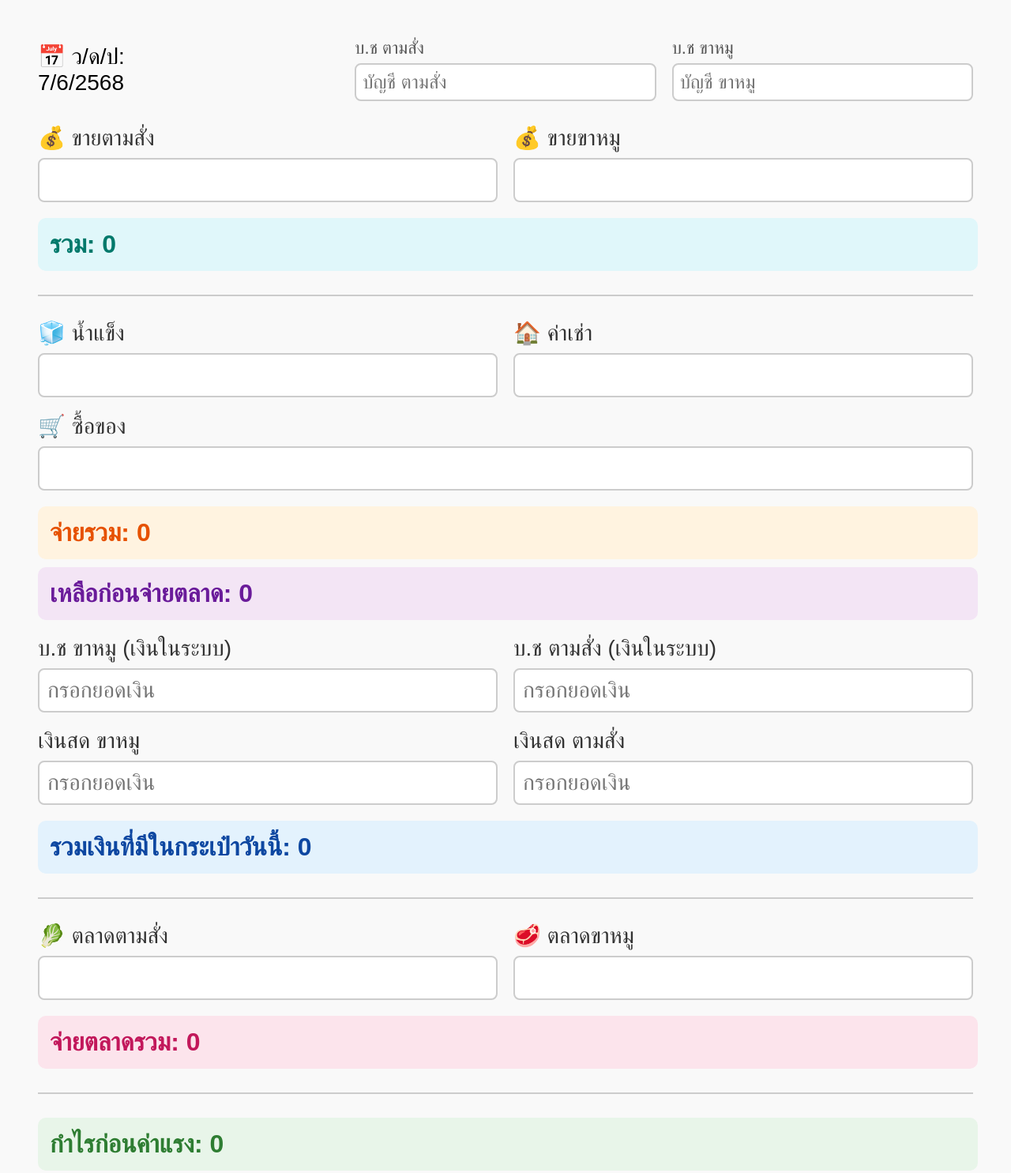
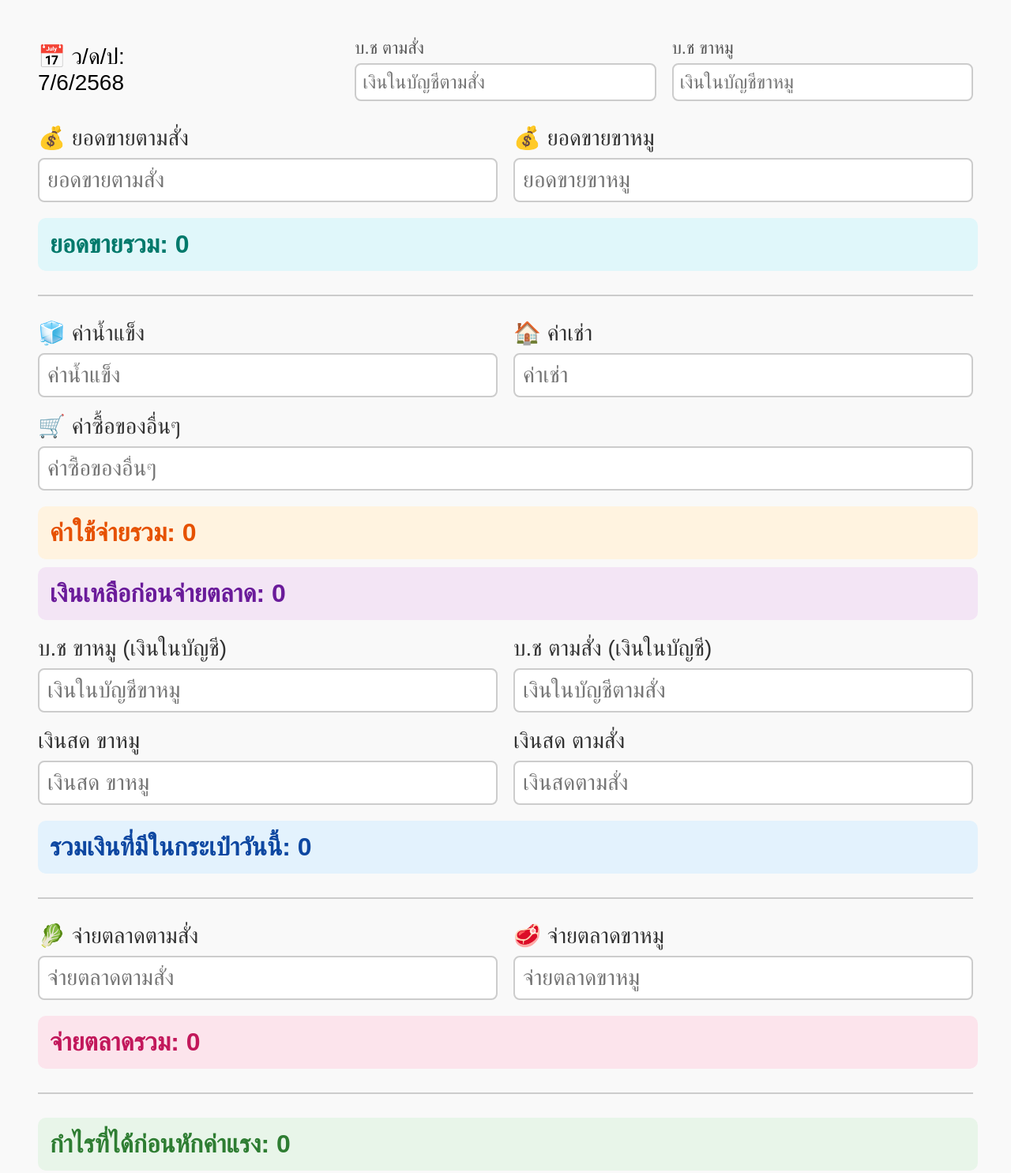
Before and after one commit to Scallarr/calculate, a plain HTML site: page index.html in a window 1280 px wide. Shown: the top 1485 px of the page at 79% size. Drawn offline with Linux system fonts and the light colour scheme.

Commit message:
Update index.html

```diff
--- a/index.html
+++ b/index.html
@@ -115,67 +115,67 @@ hr {
   </div>
   <div>
     <label for="accA">บ.ช ตามสั่ง</label>
-    <input id="accA" type="text" placeholder="บัญชี ตามสั่ง" />
+    <input id="accA" type="text" placeholder="เงินในบัญชีตามสั่ง" />
   </div>
   <div>
     <label for="accB">บ.ช ขาหมู</label>
-    <input id="accB" type="text" placeholder="บัญชี ขาหมู" />
+    <input id="accB" type="text" placeholder="เงินในบัญชีขาหมู" />
   </div>
 </div>
 
 <!-- ขาย -->
 <div class="row-2col">
 <div class="col">
-    <label for="a">💰 ขายตามสั่ง</label>
-    <input id="a" type="number" />
+    <label for="a">💰 ยอดขายตามสั่ง</label>
+    <input id="a" type="number"placeholder="ยอดขายตามสั่ง" />
 </div>
 <div class="col">
-    <label for="b">💰 ขายขาหมู</label>
-    <input id="b" type="number" />
+    <label for="b">💰 ยอดขายขาหมู</label>
+    <input id="b" type="number" placeholder="ยอดขายขาหมู"/>
 </div>
 </div>
-<div class="result" id="t">รวม: 0</div>
+<div class="result" id="t">ยอดขายรวม: 0</div>
 <hr>
 
 <!-- รายจ่าย -->
 <div class="row-2col">
 <div class="col">
-    <label for="ice">🧊 น้ำแข็ง</label>
-    <input id="ice" type="number" />
+    <label for="ice">🧊 ค่าน้ำแข็ง</label>
+    <input id="ice" type="number" placeholder="ค่าน้ำแข็ง" />
 </div>
 <div class="col">
     <label for="rent">🏠 ค่าเช่า</label>
-    <input id="rent" type="number" />
+    <input id="rent" type="number" placeholder="ค่าเช่า"/>
 </div>
 </div>
 <div class="row-2col">
 <div class="col">
-    <label for="buy">🛒 ซื้อของ</label>
-    <input id="buy" type="number" />
+    <label for="buy">🛒 ค่าซื้อของอื่นๆ</label>
+    <input id="buy" type="number"  placeholder="ค่าซื้อของอื่นๆ"/>
 </div>
 </div>
-<div class="result" id="e">จ่ายรวม: 0</div>
-<div class="result" id="n">เหลือก่อนจ่ายตลาด: 0</div>
+<div class="result" id="e">ค่าใช้จ่ายรวม: 0</div>
+<div class="result" id="n">เงินเหลือก่อนจ่ายตลาด: 0</div>
 
 <!-- เช็คเงินในระบบ -->
 <div class="row-2col" style="margin-top:20px;">
   <div class="col">
-    <label for="sysAccB">บ.ช ขาหมู (เงินในระบบ)</label>
-    <input id="sysAccB" type="number" placeholder="กรอกยอดเงิน" />
+    <label for="sysAccB">บ.ช ขาหมู (เงินในบัญชี)</label>
+    <input id="sysAccB" type="number" placeholder="เงินในบัญชีขาหมู" />
   </div>
   <div class="col">
-    <label for="sysAccA">บ.ช ตามสั่ง (เงินในระบบ)</label>
-    <input id="sysAccA" type="number" placeholder="กรอกยอดเงิน" />
+    <label for="sysAccA">บ.ช ตามสั่ง (เงินในบัญชี)</label>
+    <input id="sysAccA" type="number" placeholder="เงินในบัญชีตามสั่ง" />
   </div>
 </div>
 <div class="row-2col" style="margin-bottom:20px;">
   <div class="col">
     <label for="cashB">เงินสด ขาหมู</label>
-    <input id="cashB" type="number" placeholder="กรอกยอดเงิน" />
+    <input id="cashB" type="number" placeholder="เงินสด ขาหมู" />
   </div>
   <div class="col">
     <label for="cashA">เงินสด ตามสั่ง</label>
-    <input id="cashA" type="number" placeholder="กรอกยอดเงิน" />
+    <input id="cashA" type="number" placeholder="เงินสดตามสั่ง" />
   </div>
 </div>
 <div class="result" id="check">รวมเงินที่มีในกระเป๋าวันนี้: 0 </div>
@@ -185,40 +185,40 @@ hr {
 <!-- ตลาด -->
 <div class="row-2col">
 <div class="col">
-    <label for="mA">🥬 ตลาดตามสั่ง</label>
-    <input id="mA" type="number" />
+    <label for="mA">🥬 จ่ายตลาดตามสั่ง</label>
+    <input id="mA" type="number"placeholder="จ่ายตลาดตามสั่ง" />
 </div>
 <div class="col">
-    <label for="mB">🥩 ตลาดขาหมู</label>
-    <input id="mB" type="number" />
+    <label for="mB">🥩 จ่ายตลาดขาหมู</label>
+    <input id="mB" type="number" placeholder="จ่ายตลาดขาหมู"/>
 </div>
 </div>
 <div class="result" id="m">จ่ายตลาดรวม: 0</div>
 <hr>
 
 <!-- กำไร -->
-<div class="result" id="p">กำไรก่อนค่าแรง: 0</div>
+<div class="result" id="p">กำไรที่ได้ก่อนหักค่าแรง: 0</div>
 <hr>
 
 <!-- ค่าแรงและอื่นๆ -->
 <div class="row-2col">
 <div class="col">
     <label for="m1">👨‍🍳 มาร์ช/แม่</label>
-    <input id="m1" type="number" />
+    <input id="m1" type="number"placeholder="ค่าจ้าง" />
 </div>
 <div class="col">
     <label for="beer">🍺 เบียร์</label>
-    <input id="beer" type="number" />
+    <input id="beer" type="number" placeholder="ค่าเบียร์"/>
 </div>
 </div>
 <div class="row-2col">
 <div class="col">
     <label for="oil">⛽ น้ำมัน</label>
-    <input id="oil" type="number" />
+    <input id="oil" type="number"placeholder="ค่าน้ำมัน" />
 </div>
 <div class="col">
     <label for="more">🧾 อื่นๆ</label>
-    <input id="more" type="number" />
+    <input id="more" type="number"placeholder="อื่นๆ" />
 </div>
 </div>
 <div class="result" id="f">💵 กำไรสุทธิ: 0</div>
```
